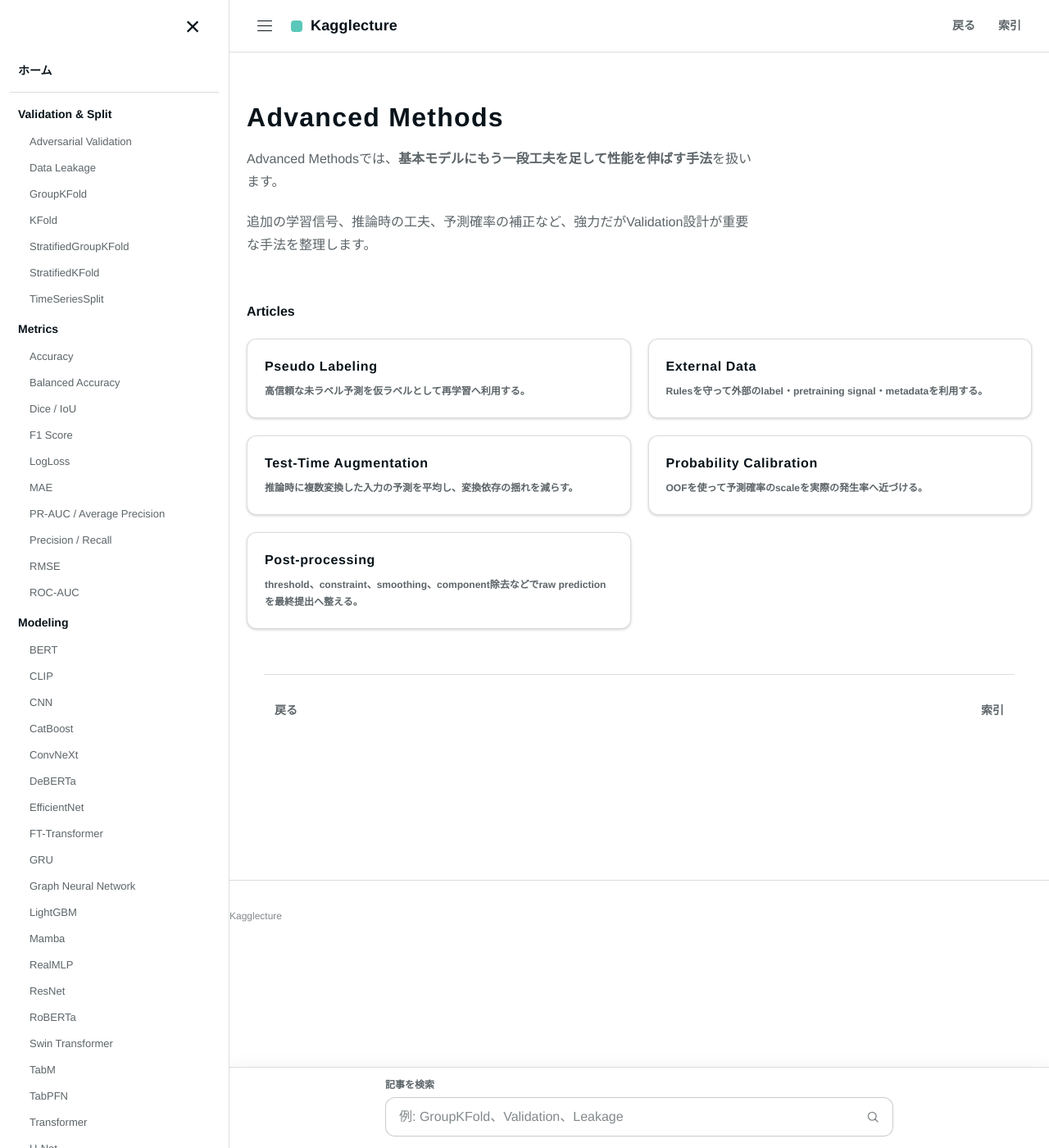
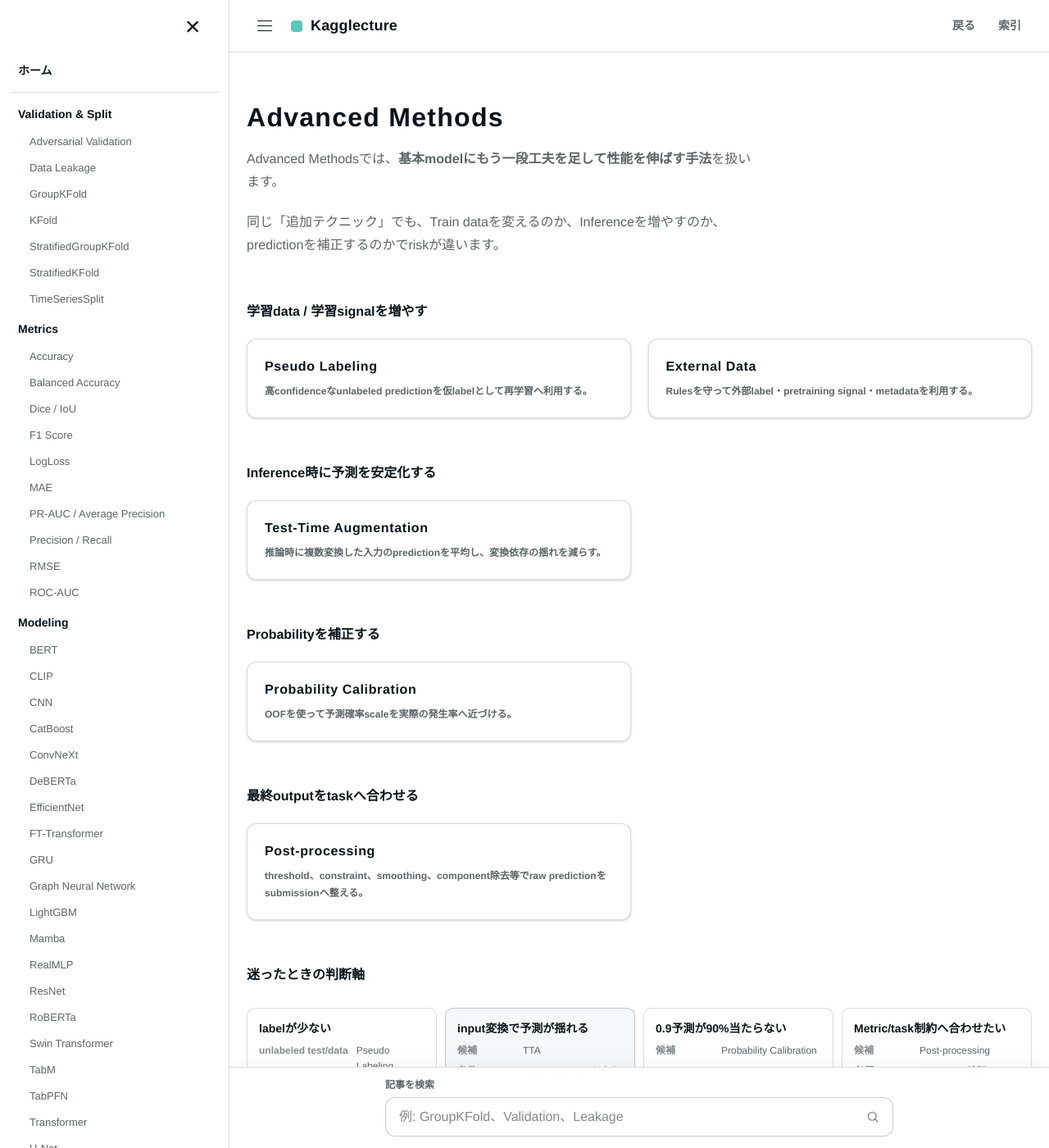
Before and after one commit to morikazu1119/Kagglecture, a Jekyll site: the page built from wiki/advanced-methods/index.md, in a window 1280 px wide and 1400 px high. Shown: the whole window at 82% size. Built offline with Jekyll 4.4.1, drawn with Linux system fonts in a browser that asks for light colours.

Commit message:
docs: group advanced methods index by intervention stage

```diff
--- a/wiki/advanced-methods/index.md
+++ b/wiki/advanced-methods/index.md
@@ -1,8 +1,8 @@
 ---
 layout: default
 title: Advanced Methods
-description: Kaggleの発展的な学習・推論手法を調べるためのカテゴリ索引。
-summary: Pseudo Label、External Data、TTA、Calibration、Post-processing。
+description: Kaggleの発展手法を、追加data・推論・確率補正・最終処理ごとに調べるカテゴリ索引。
+summary: Pseudo Label、External Data、TTA、Calibration、Post-processingを適用段階で整理する。
 type: category-index
 nav_order: 5
 permalink: /wiki/advanced-methods/
@@ -10,16 +10,40 @@ permalink: /wiki/advanced-methods/
 
 # Advanced Methods
 
-Advanced Methodsでは、**基本モデルにもう一段工夫を足して性能を伸ばす手法**を扱います。
+Advanced Methodsでは、**基本modelにもう一段工夫を足して性能を伸ばす手法**を扱います。
 
-追加の学習信号、推論時の工夫、予測確率の補正など、強力だがValidation設計が重要な手法を整理します。
+同じ「追加テクニック」でも、Train dataを変えるのか、Inferenceを増やすのか、predictionを補正するのかでriskが違います。
 
-## Articles
+## 学習data / 学習signalを増やす
 
 <div class="dictionary-grid">
-  <a class="dictionary-card dictionary-card-link" href="{{ '/wiki/advanced-methods/pseudo-labeling.html' | relative_url }}" aria-label="Pseudo Labeling を開く"><h3>Pseudo Labeling</h3><p>高信頼な未ラベル予測を仮ラベルとして再学習へ利用する。</p></a>
-  <a class="dictionary-card dictionary-card-link" href="{{ '/wiki/advanced-methods/external-data.html' | relative_url }}" aria-label="External Data を開く"><h3>External Data</h3><p>Rulesを守って外部のlabel・pretraining signal・metadataを利用する。</p></a>
-  <a class="dictionary-card dictionary-card-link" href="{{ '/wiki/advanced-methods/test-time-augmentation.html' | relative_url }}" aria-label="Test-Time Augmentation を開く"><h3>Test-Time Augmentation</h3><p>推論時に複数変換した入力の予測を平均し、変換依存の揺れを減らす。</p></a>
-  <a class="dictionary-card dictionary-card-link" href="{{ '/wiki/advanced-methods/probability-calibration.html' | relative_url }}" aria-label="Probability Calibration を開く"><h3>Probability Calibration</h3><p>OOFを使って予測確率のscaleを実際の発生率へ近づける。</p></a>
-  <a class="dictionary-card dictionary-card-link" href="{{ '/wiki/advanced-methods/post-processing.html' | relative_url }}" aria-label="Post-processing を開く"><h3>Post-processing</h3><p>threshold、constraint、smoothing、component除去などでraw predictionを最終提出へ整える。</p></a>
+  <a class="dictionary-card dictionary-card-link" href="{{ '/wiki/advanced-methods/pseudo-labeling.html' | relative_url }}"><h3>Pseudo Labeling</h3><p>高confidenceなunlabeled predictionを仮labelとして再学習へ利用する。</p></a>
+  <a class="dictionary-card dictionary-card-link" href="{{ '/wiki/advanced-methods/external-data.html' | relative_url }}"><h3>External Data</h3><p>Rulesを守って外部label・pretraining signal・metadataを利用する。</p></a>
 </div>
+
+## Inference時に予測を安定化する
+
+<div class="dictionary-grid">
+  <a class="dictionary-card dictionary-card-link" href="{{ '/wiki/advanced-methods/test-time-augmentation.html' | relative_url }}"><h3>Test-Time Augmentation</h3><p>推論時に複数変換した入力のpredictionを平均し、変換依存の揺れを減らす。</p></a>
+</div>
+
+## Probabilityを補正する
+
+<div class="dictionary-grid">
+  <a class="dictionary-card dictionary-card-link" href="{{ '/wiki/advanced-methods/probability-calibration.html' | relative_url }}"><h3>Probability Calibration</h3><p>OOFを使って予測確率scaleを実際の発生率へ近づける。</p></a>
+</div>
+
+## 最終outputをtaskへ合わせる
+
+<div class="dictionary-grid">
+  <a class="dictionary-card dictionary-card-link" href="{{ '/wiki/advanced-methods/post-processing.html' | relative_url }}"><h3>Post-processing</h3><p>threshold、constraint、smoothing、component除去等でraw predictionをsubmissionへ整える。</p></a>
+</div>
+
+## 迷ったときの判断軸
+
+<div class="comparison-board">
+  <section class="comparison-card"><h4>labelが少ない</h4><dl><dt>unlabeled test/data</dt><dd>Pseudo Labeling</dd><dt>公開data</dt><dd>External Data</dd></dl></section>
+  <section class="comparison-card is-primary"><h4>input変換で予測が揺れる</h4><dl><dt>候補</dt><dd>TTA</dd><dt>条件</dt><dd>label semanticsを変えない変換</dd></dl></section>
+  <section class="comparison-card"><h4>0.9予測が90%当たらない</h4><dl><dt>候補</dt><dd>Probability Calibration</dd></dl></section>
+  <section class="comparison-card"><h4>Metric/task制約へ合わせたい</h4><dl><dt>候補</dt><dd>Post-processing</dd><dt>必須</dt><dd>OOFでrule検証</dd></dl></section>
+</div>
```
